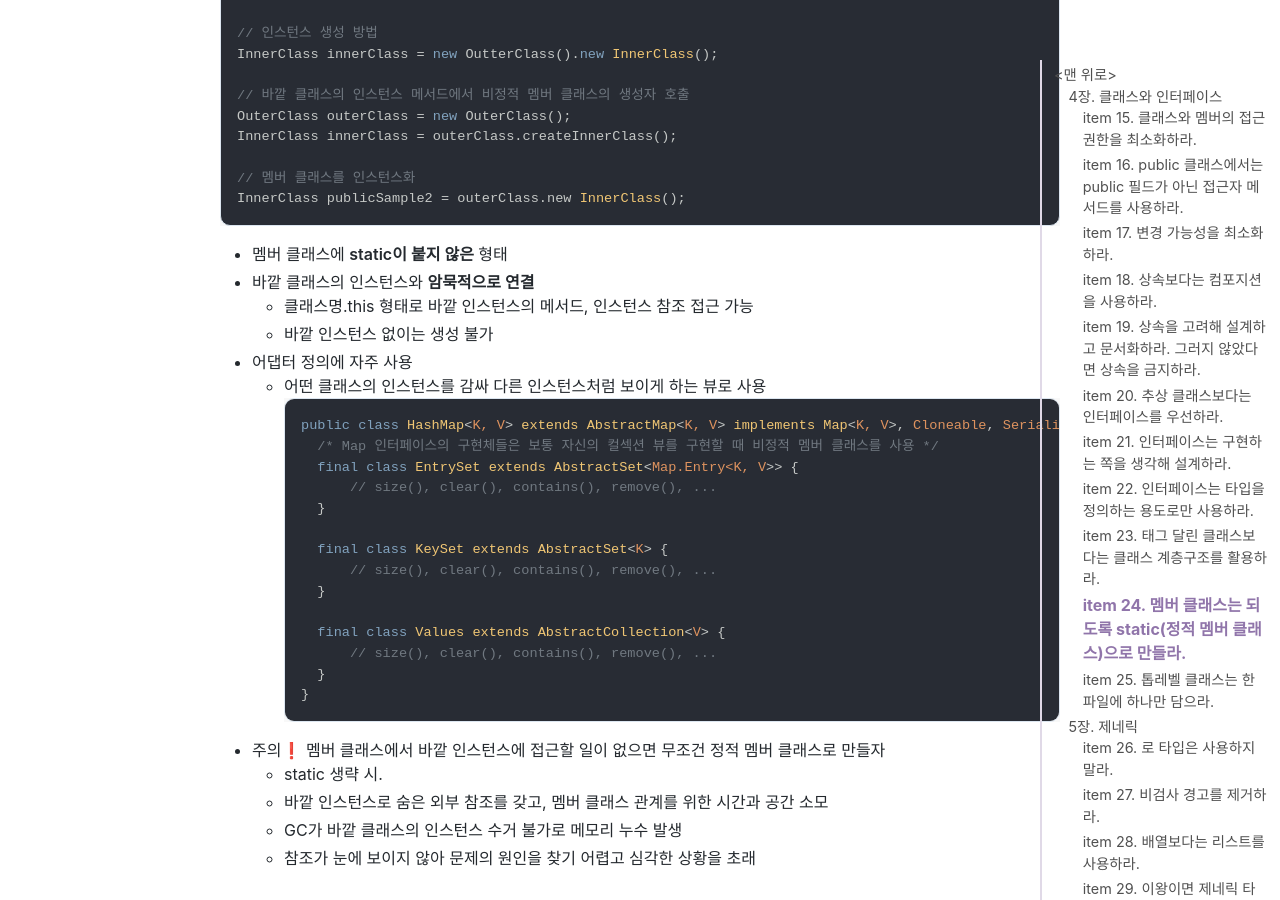
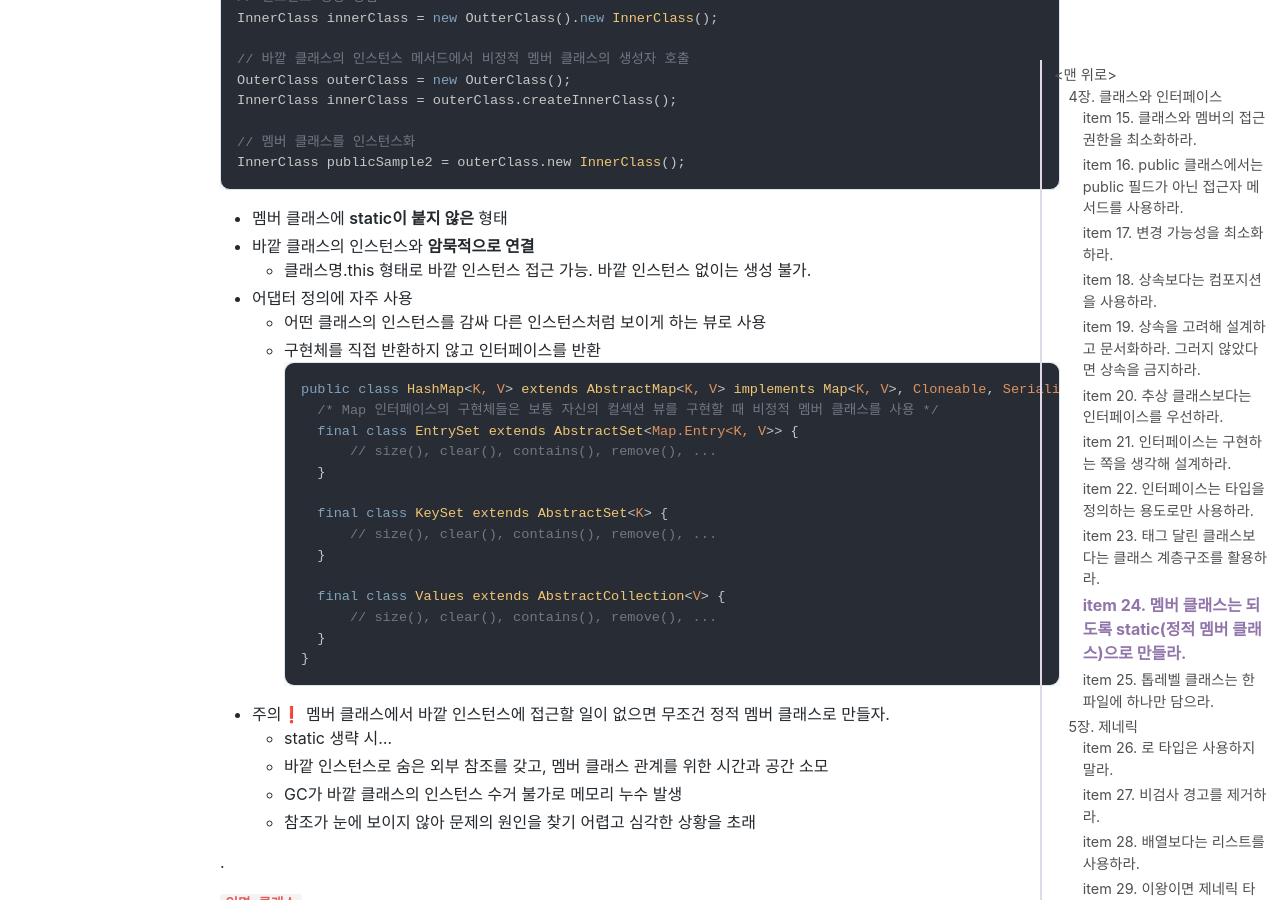
Before and after one commit to jihunparkme/jihunparkme.github.io, a Jekyll site: the page built from _posts/2023-04-22-Effective-Java-Class-Interface-Generics.md, in a window 1280 px wide and 900 px high, scrolled down 13055 px. Built offline with Jekyll 4.4.1, drawn with Linux system fonts in a browser that asks for light colours; nearby versions of some CDN libraries; comment, search, counter and statistics services are not loaded; some of the changed text lies outside the part shown.

Commit message:
[Effective Java] item 24. 멤버 클래스는 되도록 static(정적 멤버 클래스)으로 만들라.

````diff
--- a/_posts/2023-04-22-Effective-Java-Class-Interface-Generics.md
+++ b/_posts/2023-04-22-Effective-Java-Class-Interface-Generics.md
@@ -473,9 +473,7 @@
 
 > 중첩 클래스에서는 네 가지가 있으며, 각각의 쓰임이 다르다.
 >
-> ---
->
-> 멤버 클래스: 메서드 밖에서도 사용해야 하거나 메서드 안에 정의하기엔 너무 길 경우
+> 멤버 클래스: 메서드 밖에서도 사용해야 하거나, 메서드 안에 정의하기엔 너무 길 경우
 >
 > 정적 멤버 클래스: 멤버 클래스의 인스턴스 각각이 바깥 인스턴스를 참조하지 않을 경우
 >
@@ -570,10 +568,10 @@
 
 - 멤버 클래스에 **static이 붙지 않은** 형태
 - 바깥 클래스의 인스턴스와 **암묵적으로 연결**
-  - 클래스명.this 형태로 바깥 인스턴스의 메서드, 인스턴스 참조 접근 가능
-  - 바깥 인스턴스 없이는 생성 불가
+  - 클래스명.this 형태로 바깥 인스턴스 접근 가능. 바깥 인스턴스 없이는 생성 불가.
 - 어댑터 정의에 자주 사용
   - 어떤 클래스의 인스턴스를 감싸 다른 인스턴스처럼 보이게 하는 뷰로 사용
+  - 구현체를 직접 반환하지 않고 인터페이스를 반환
     ```java
     public class HashMap<K, V> extends AbstractMap<K, V> implements Map<K, V>, Cloneable, Serializable {
       /* Map 인터페이스의 구현체들은 보통 자신의 컬섹션 뷰를 구현할 때 비정적 멤버 클래스를 사용 */
@@ -590,8 +588,8 @@
       }
     }
     ```
-- 주의❗️ 멤버 클래스에서 바깥 인스턴스에 접근할 일이 없으면 무조건 정적 멤버 클래스로 만들자
-  - static 생략 시.
+- 주의❗️ 멤버 클래스에서 바깥 인스턴스에 접근할 일이 없으면 무조건 정적 멤버 클래스로 만들자.
+  - static 생략 시...
   - 바깥 인스턴스로 숨은 외부 참조를 갖고, 멤버 클래스 관계를 위한 시간과 공간 소모
   - GC가 바깥 클래스의 인스턴스 수거 불가로 메모리 누수 발생
   - 참조가 눈에 보이지 않아 문제의 원인을 찾기 어렵고 심각한 상황을 초래
````
